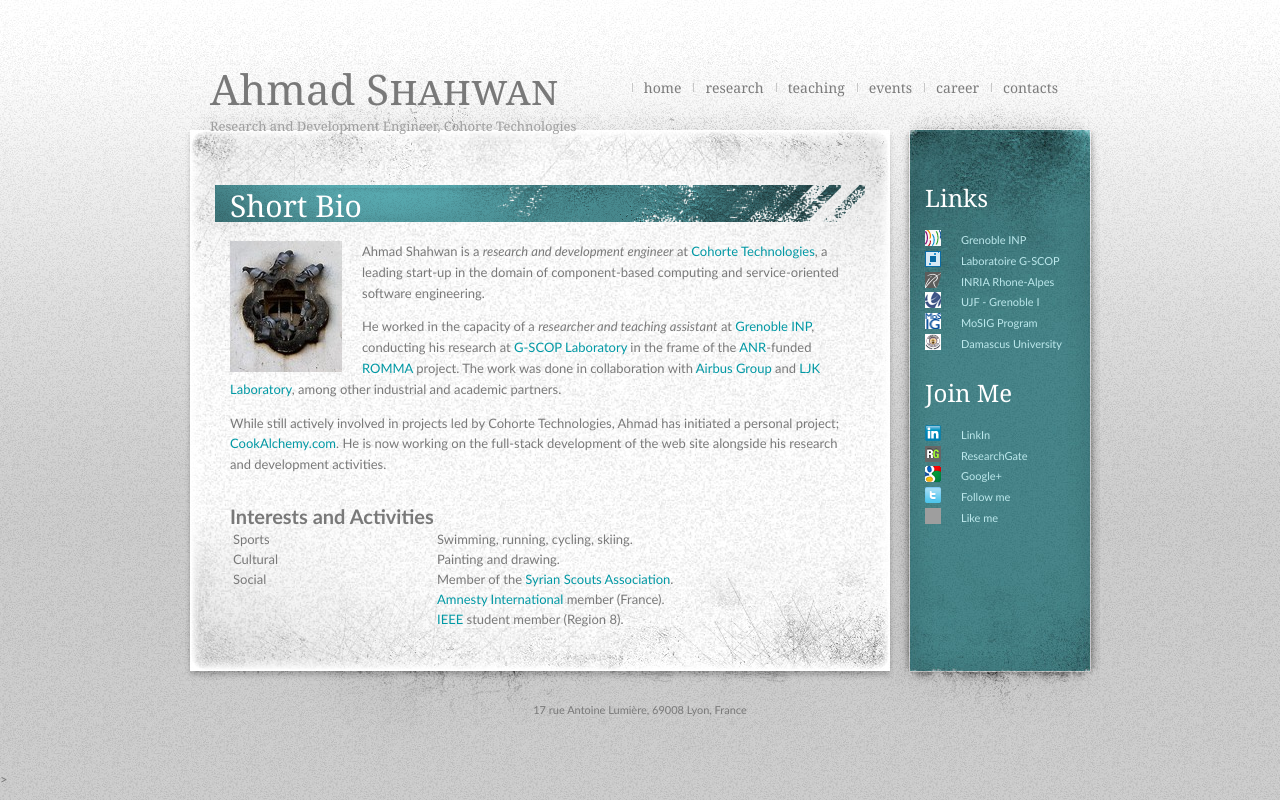
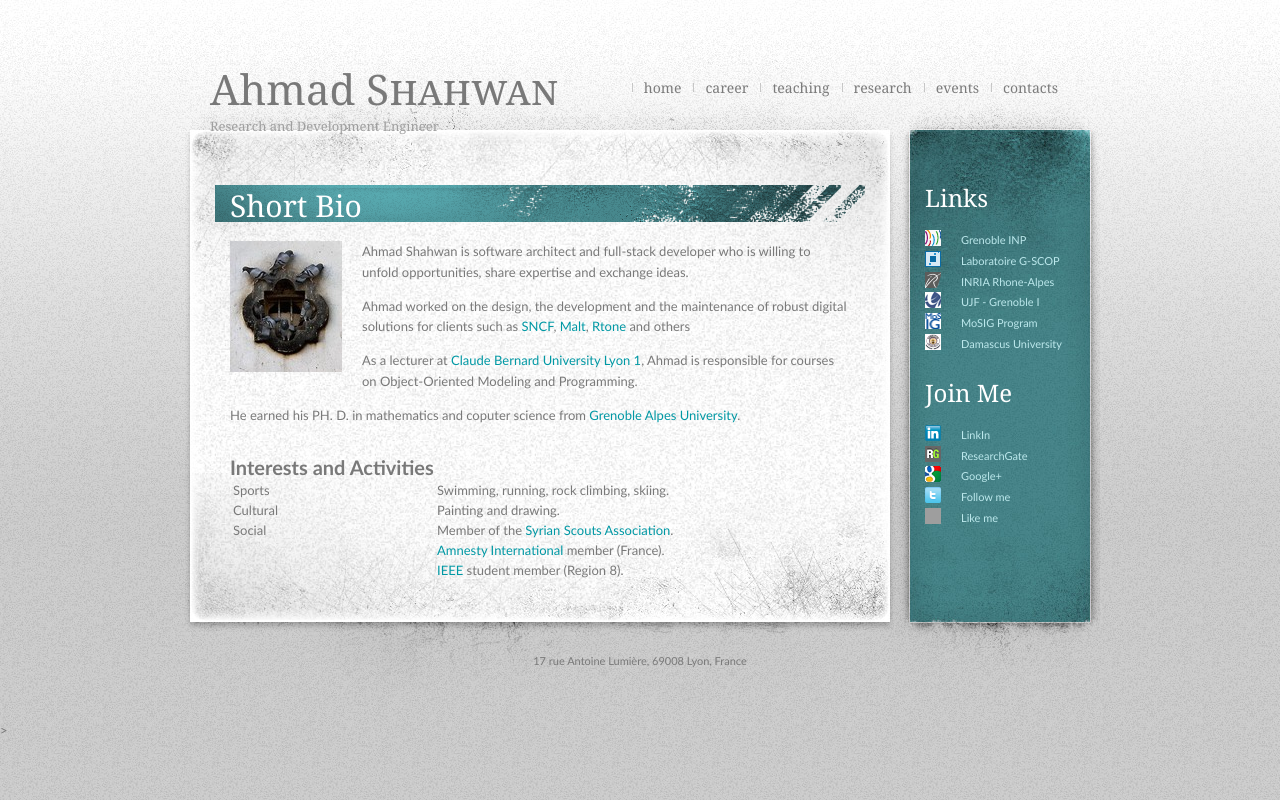
Before and after one commit to ahmadshahwan/ahmadshahwan, a Nuxt app: page / in a window 1280 px wide. Built offline with nearby package versions, Linux system fonts and the light colour scheme; grey boxes are pictures that could not be loaded.

Commit message:
Update bio and header

```diff
--- a/layouts/default.vue
+++ b/layouts/default.vue
@@ -3,7 +3,7 @@
         <div id="header">
             <div id="logo">
                 <h1>Ahmad <span class="sc">Shahwan</span> </h1>
-                <h2>Research and Development Engineer, <a href="http://www.cohorte-technologies.com/">Cohorte Technologies</a></h2>
+                <h2>Research and Development Engineer</h2>
             </div>
             <!-- end #logo -->
             <div id="menu">
@@ -12,17 +12,17 @@
                         <NuxtLink to="/">Home</NuxtLink>
                     </li>
                     <li>
+                      <NuxtLink to="/career">Career</NuxtLink>
+                    </li>
+                    <li>
+                      <NuxtLink to="/teaching">Teaching</NuxtLink>
+
+                    </li>
+                    <li>
                         <NuxtLink to="/research">Research</NuxtLink>
                     </li>
                     <li>
-                        <NuxtLink to="/teaching">Teaching</NuxtLink>
-
-                    </li>
-                    <li>
                         <NuxtLink to="/events">Events</NuxtLink>
-                    </li>
-                    <li>
-                        <NuxtLink to="/career">Career</NuxtLink>
                     </li>
                     <li>
                         <NuxtLink to="/contacts">Contacts</NuxtLink>
--- a/pages/index.vue
+++ b/pages/index.vue
@@ -5,15 +5,17 @@
         </div>
         <div class="entry">
             <img src="/images/pigeons.jpg" alt="" width="112" height="131" class="alignleft" />
-            <p>Ahmad Shahwan is a <i>research and development engineer</i> at <a target="_blank" href="http://www.cohorte-technologies.com/">Cohorte Technologies</a>, a leading start-up in the domain of component-based computing and service-oriented software engineering.</p>
-            <p>He worked in the capacity of a <em>researcher and teaching assistant</em> at <a target="_blank" href="http://www.grenoble-inp.fr/">Grenoble INP</a>, conducting his research at <a target="_blank" href="http://www.g-scop.inpg.fr/">G-SCOP Laboratory</a> in the frame of the <a target="_blank" href="http://www.agence-nationale-recherche.fr/">ANR</a>-funded <a target="_blank" href="https://forge.imag.fr/projects/romma/">ROMMA</a> project. The work was done in collaboration with <a target="_blank" href="http://www.airbusgroup.com/">Airbus Group</a> and <a target="_blank" href="http://ljk.imag.fr/">LJK Laboratory</a>, among other industrial and academic partners.</p>
-            <p>While still actively involved in projects led by Cohorte Technologies, Ahmad has initiated a personal project; <a target="_blank" href="http://www.cookalchemy.com">CookAlchemy.com</a>. He is now working on the full-stack development of the web site alongside his research and development activities.</p>
+            <p>Ahmad Shahwan is software architect and full-stack developer who is willing to unfold opportunities, share expertise and exchange ideas.</p>
+            <p>Ahmad worked on the design, the development and the maintenance of robust digital solutions for clients such as
+              <a href="https://www.sncf.com" target="_blank">SNCF</a>, <a href="https://www.malt.fr" target="_blank">Malt</a>, <a href="https://www.rtone.fr" target="_blank">Rtone</a> and others</p>
+            <p>As a lecturer at <a href="https://www.univ-lyon1.fr" target="_blank">Claude Bernard University Lyon 1</a>, Ahmad is responsible for courses on Object-Oriented Modeling and Programming.</p>
+            <p>He earned his PH. D. in mathematics and coputer science from <a href="https://www.univ-grenoble-alpes.fr/" target="_blank">Grenoble Alpes University</a>.</p>
             <br clear="left"/>
           <h3>Interests and Activities</h3>
           <table>
             <tr>
               <td width="200">Sports</td>
-              <td>Swimming, running, cycling, skiing.</td>
+              <td>Swimming, running, rock climbing, skiing.</td>
             </tr>
             <tr>
               <td>Cultural</td>
```
